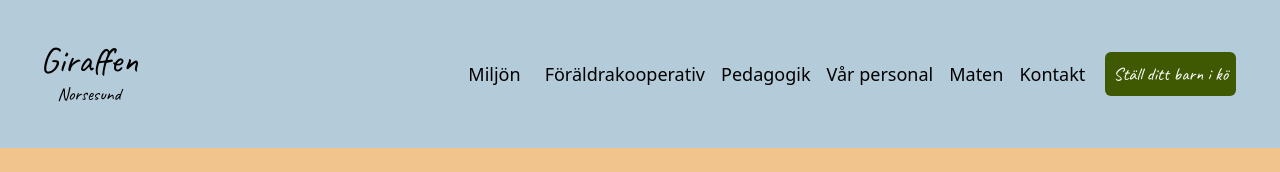
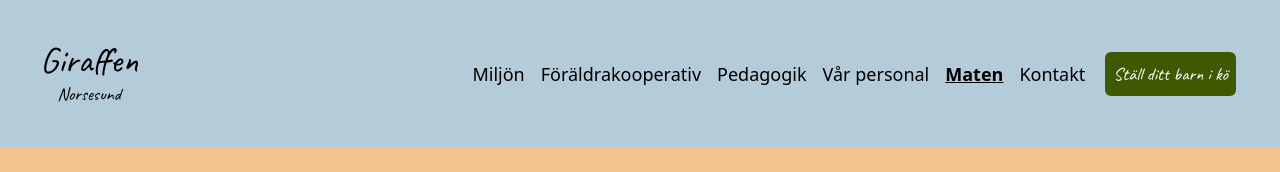
Before and after one commit to dannebrob/giraffen, a Next.js app: page /mat in a window 1280 px wide. Shown: the top 172 px of the page. Built offline with nearby package versions, Linux system fonts and the light colour scheme.

Commit message:
Update footer and header navigation styles

```diff
--- a/src/components/footer/FooterNav.js
+++ b/src/components/footer/FooterNav.js
@@ -5,8 +5,8 @@ const FooterNav = () => {
   return (
     <div>
         <nav className='p-10 bg-sand flex flex-col'>
-            <h2 className='font-bold pb-2 md:hidden'>Länkar</h2>
-            <ul className='md:flex md:flex-wrap justify-center'>
+            <h2 className='font-bold pb-2 md:hidden text-center'>Länkar</h2>
+            <ul className='flex flex-wrap justify-center'>
             <li className='px-2 hover:font-bold'><Link href={'/miljo'}>Ute- och innemijön</Link></li>
             <li className='px-2 hover:font-bold'><Link href={'/kooperativ'}>Kooperativ</Link></li>
             <li className='px-2 hover:font-bold'><Link href={'/mat'}>Maten</Link></li>
--- a/src/components/header/TopHead.js
+++ b/src/components/header/TopHead.js
@@ -1,6 +1,8 @@
 import React from 'react'
 import { useState } from 'react'
 import Link from 'next/link'
+import { usePathname } from 'next/navigation'
+
 import { Caveat } from 'next/font/google'
 import {Logo} from '../header/Logo'
 
@@ -17,6 +19,7 @@ export const TopHead = () => {
         setIsOpen(old => !old);
         console.log('clicked!');
     }
+    const pathname = usePathname()
 
   return (
     <>
@@ -31,24 +34,24 @@ export const TopHead = () => {
              <nav>
                  <ul className='flex font-medium text-lg items-center'>
                      <li className='p-2'>
-                    <Link href={'/miljo'}><li className='p-2'>Miljön</li></Link>
+                     <Link href='/miljo' className={pathname === '/miljo' ? 'p-2 font-bold underline' : 'p-2'}><li>Miljön</li></Link>
                      </li>
                      <li className='p-2'>
-                        <Link href="/kooperativ">Föräldrakooperativ</Link>
+                         <Link href='/kooperativ' className={pathname === '/kooperativ' ? 'p-2 font-bold underline' : 'p-2'}><li>Föräldrakooperativ</li></Link>
                      </li>
                      <li className='p-2'>
-                        <Link href="/pedagogik">Pedagogik</Link>
+                         <Link href='/pedagogik' className={pathname === '/pedagogik' ? 'p-2 font-bold underline' : 'p-2'}><li>Pedagogik</li></Link>
                      </li>
                      <li className='p-2'>
-                        <Link href="/personalen">Vår personal</Link>
+                         <Link href='/personalen' className={pathname === '/personalen' ? 'p-2 font-bold underline' : 'p-2'}><li>Vår personal</li></Link>
                      </li>
                      <li className='p-2'>
-                        <Link href="/mat">Maten</Link>
+                         <Link href='/mat' className={pathname === '/mat' ? 'p-2 font-bold underline' : 'p-2'}><li>Maten</li></Link>
                      </li>
                      <li className='p-2'>
-                        <Link href="/kontakt">Kontakt</Link>
+                         <Link href='/kontakt' className={pathname === '/kontakt' ? 'p-2 font-bold underline' : 'p-2'}><li>Kontakt</li></Link>
                      </li>
-              <Link href="/kontakt" className={`bg-green rounded-md mx-3 p-2 text-white ${caveat.className}`}>Ställ ditt barn i kö</Link>
+               <Link href='/kontakt' className={`bg-green rounded-md mx-3 p-2 text-white ${caveat.className}`}>Ställ ditt barn i kö</Link>
                  </ul>
              </nav>
           </div>
```
Lines whose indentation alone changed are shown as unchanged.
